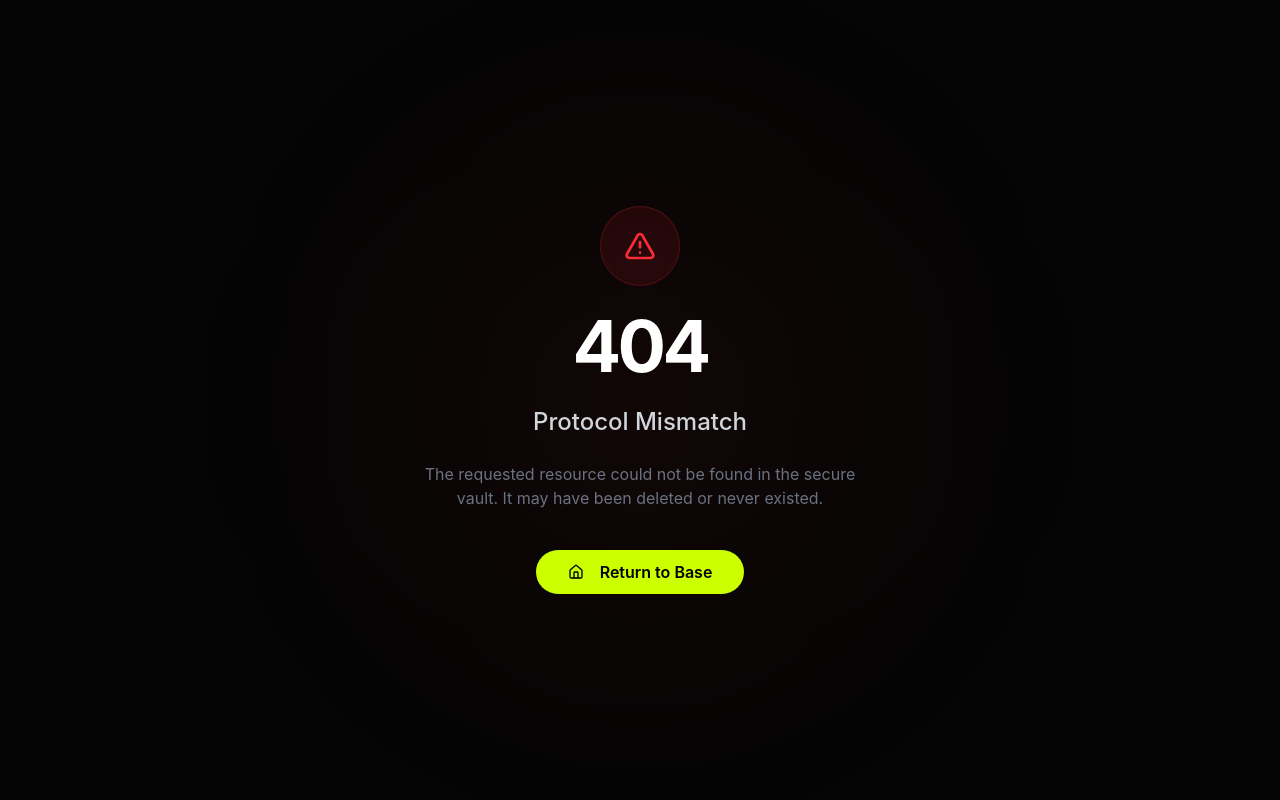
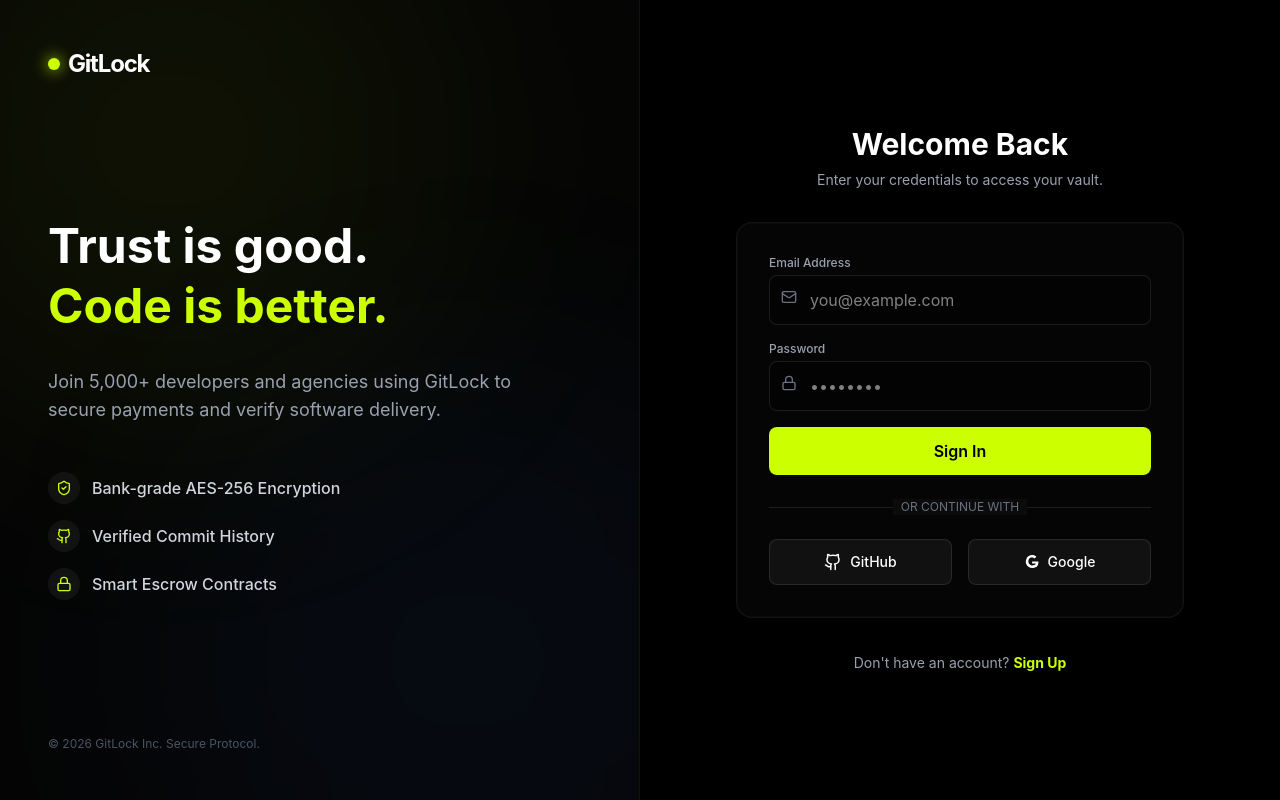
Before and after one commit to Aashiq-Edavalapati/git-lock, a Next.js app in the folder frontend/: page /login in a window 1280 px wide. Before the commit this address had no page. Built offline with nearby package versions, Linux system fonts and the light colour scheme.

Commit message:
feat: Add Login page

```diff
--- /dev/null
+++ b/frontend/src/app/login/page.js
@@ -0,0 +1,192 @@
+"use client";
+
+import { useState } from "react";
+import Link from "next/link";
+import { motion, AnimatePresence } from "framer-motion";
+import {
+  Github, Mail, ArrowRight, Code2, UserCircle2,
+  ShieldCheck, Lock, CheckCircle2
+} from "lucide-react";
+import Button from "@/components/ui/Button";
+
+export default function LoginPage() {
+  const [mode, setMode] = useState("signin"); // 'signin' | 'signup'
+  const [role, setRole] = useState("developer"); // 'developer' | 'client' (only for signup)
+  const [isLoading, setIsLoading] = useState(false);
+
+  const handleSubmit = (e) => {
+    e.preventDefault();
+    setIsLoading(true);
+    // Simulate Auth
+    setTimeout(() => {
+        setIsLoading(false);
+        window.location.href = "/dashboard";
+    }, 1500);
+  };
+
+  return (
+    <div className="min-h-screen grid grid-cols-1 lg:grid-cols-2">
+
+      {/* --- LEFT: BRANDING & VISUALS --- */}
+      <div className="relative hidden lg:flex flex-col justify-between p-12 bg-[#050505] overflow-hidden border-r border-white/5">
+         {/* Background FX */}
+         <div className="absolute top-0 left-0 w-full h-full">
+            <div className="absolute top-[-20%] left-[-20%] w-[600px] h-[600px] bg-primary/5 rounded-full blur-[120px]" />
+            <div className="absolute bottom-[-20%] right-[-20%] w-[600px] h-[600px] bg-blue-500/5 rounded-full blur-[120px]" />
+         </div>
+
+         <div className="relative z-10">
+            <Link href="/" className="flex items-center gap-2 text-2xl font-bold tracking-tighter">
+                <div className="w-3 h-3 bg-primary rounded-full shadow-[0_0_15px_var(--primary)]" />
+                GitLock
+            </Link>
+         </div>
+
+         <div className="relative z-10 space-y-8 max-w-lg">
+            <h1 className="text-5xl font-bold leading-tight">
+               Trust is good. <br/>
+               <span className="text-primary">Code is better.</span>
+            </h1>
+            <p className="text-gray-400 text-lg">
+               Join 5,000+ developers and agencies using GitLock to secure payments and verify software delivery.
+            </p>
+
+            <div className="space-y-4 pt-4">
+               <FeatureRow icon={ShieldCheck} text="Bank-grade AES-256 Encryption" />
+               <FeatureRow icon={Github} text="Verified Commit History" />
+               <FeatureRow icon={Lock} text="Smart Escrow Contracts" />
+            </div>
+         </div>
+
+         <div className="relative z-10 text-xs text-gray-600">
+            © 2026 GitLock Inc. Secure Protocol.
+         </div>
+      </div>
+
+      {/* --- RIGHT: AUTH FORM --- */}
+      <div className="flex items-center justify-center p-6 bg-black relative">
+         <div className="w-full max-w-md space-y-8">
+
+            {/* Mobile Logo */}
+            <div className="lg:hidden flex justify-center mb-8">
+               <Link href="/" className="flex items-center gap-2 text-xl font-bold">
+                  <div className="w-2 h-2 bg-primary rounded-full" /> GitLock
+               </Link>
+            </div>
+
+            <div className="text-center">
+               <h2 className="text-3xl font-bold text-white mb-2">
+                  {mode === 'signin' ? 'Welcome Back' : 'Create Account'}
+               </h2>
+               <p className="text-gray-400 text-sm">
+                  {mode === 'signin' ? 'Enter your credentials to access your vault.' : 'Start securing your code transactions today.'}
+               </p>
+            </div>
+
+            {/* Form Container */}
+            <div className="glass-card p-8 rounded-2xl border-white/5 bg-white/[0.02]">
+
+               {/* Role Selector (Signup Only) */}
+               <AnimatePresence>
+                  {mode === 'signup' && (
+                     <motion.div
+                        initial={{ height: 0, opacity: 0 }}
+                        animate={{ height: 'auto', opacity: 1 }}
+                        exit={{ height: 0, opacity: 0 }}
+                        className="mb-6 overflow-hidden"
+                     >
+                        <label className="text-xs font-bold text-gray-500 uppercase tracking-widest mb-3 block">I am a...</label>
+                        <div className="grid grid-cols-2 gap-3">
+                           <button
+                              type="button"
+                              onClick={() => setRole('developer')}
+                              className={`p-3 rounded-xl border flex flex-col items-center gap-2 transition-all ${role === 'developer' ? 'bg-primary/10 border-primary text-primary' : 'bg-black/20 border-white/10 text-gray-400 hover:bg-white/5'}`}
+                           >
+                              <Code2 size={20} />
+                              <span className="text-sm font-bold">Developer</span>
+                           </button>
+                           <button
+                              type="button"
+                              onClick={() => setRole('client')}
+                              className={`p-3 rounded-xl border flex flex-col items-center gap-2 transition-all ${role === 'client' ? 'bg-primary/10 border-primary text-primary' : 'bg-black/20 border-white/10 text-gray-400 hover:bg-white/5'}`}
+                           >
+                              <UserCircle2 size={20} />
+                              <span className="text-sm font-bold">Client</span>
+                           </button>
+                        </div>
+                     </motion.div>
+                  )}
+               </AnimatePresence>
+
+               <form onSubmit={handleSubmit} className="space-y-4">
+                  {mode === 'signup' && (
+                     <div>
+                        <label className="block text-xs font-medium text-gray-400 mb-1">Full Name</label>
+                        <input type="text" placeholder="John Doe" className="w-full bg-black/40 border border-white/10 rounded-lg p-3 text-white focus:border-primary/50 outline-none transition-colors" />
+                     </div>
+                  )}
+
+                  <div>
+                     <label className="block text-xs font-medium text-gray-400 mb-1">Email Address</label>
+                     <div className="relative">
+                        <Mail className="absolute left-3 top-3.5 text-gray-500" size={16} />
+                        <input type="email" placeholder="you@example.com" className="w-full bg-black/40 border border-white/10 rounded-lg p-3 pl-10 text-white focus:border-primary/50 outline-none transition-colors" />
+                     </div>
+                  </div>
+
+                  <div>
+                     <label className="block text-xs font-medium text-gray-400 mb-1">Password</label>
+                     <div className="relative">
+                        <Lock className="absolute left-3 top-3.5 text-gray-500" size={16} />
+                        <input type="password" placeholder="••••••••" className="w-full bg-black/40 border border-white/10 rounded-lg p-3 pl-10 text-white focus:border-primary/50 outline-none transition-colors" />
+                     </div>
+                  </div>
+
+                  <Button className="w-full h-12 text-base" disabled={isLoading}>
+                     {isLoading ? 'Authenticating...' : (mode === 'signin' ? 'Sign In' : 'Create Account')}
+                  </Button>
+               </form>
+
+               <div className="relative my-6">
+                  <div className="absolute inset-0 flex items-center"><div className="w-full border-t border-white/10"></div></div>
+                  <div className="relative flex justify-center text-xs uppercase"><span className="bg-[#0b0b0b] px-2 text-gray-500">Or continue with</span></div>
+               </div>
+
+               <div className="grid grid-cols-2 gap-4">
+                  <button className="flex items-center justify-center gap-2 p-3 rounded-lg bg-white/5 hover:bg-white/10 border border-white/10 text-sm font-medium transition-colors">
+                     <Github size={18} /> GitHub
+                  </button>
+                  <button className="flex items-center justify-center gap-2 p-3 rounded-lg bg-white/5 hover:bg-white/10 border border-white/10 text-sm font-medium transition-colors">
+                     <svg className="w-4 h-4" viewBox="0 0 24 24"><path fill="currentColor" d="M21.35 11.1h-9.17v2.98h5.36c-.23 1.25-.92 2.31-1.95 3.01v2.5h3.13c1.83-1.69 2.89-4.17 2.89-7.05c0-.68-.07-1.34-.19-1.97zM12.18 21c2.58 0 4.75-.85 6.34-2.31l-3.13-2.5c-.86.58-1.96.92-3.21.92c-2.48 0-4.57-1.67-5.32-3.92H3.71v2.46C5.35 18.91 8.52 21 12.18 21zM6.86 13.19c-.19-.58-.3-1.2-.3-1.84s.11-1.26.3-1.84V7.05H3.71C2.33 9.79 2.33 13.06 3.71 15.8l3.15-2.61zM12.18 5.25c1.4 0 2.66.49 3.65 1.43l2.73-2.73C16.93 2.39 14.71 1.45 12.18 1.45C8.52 1.45 5.35 3.54 3.71 6.3l3.15 2.61c.75-2.25 2.84-3.92 5.32-3.92z"/></svg>
+                     Google
+                  </button>
+               </div>
+            </div>
+
+            <div className="text-center">
+               <button
+                  onClick={() => setMode(mode === 'signin' ? 'signup' : 'signin')}
+                  className="text-sm text-gray-400 hover:text-white transition-colors"
+               >
+                  {mode === 'signin' ? "Don't have an account? " : "Already have an account? "}
+                  <span className="text-primary font-bold hover:underline">
+                     {mode === 'signin' ? 'Sign Up' : 'Log In'}
+                  </span>
+               </button>
+            </div>
+         </div>
+      </div>
+    </div>
+  );
+}
+
+function FeatureRow({ icon: Icon, text }) {
+  return (
+    <div className="flex items-center gap-3 text-gray-300">
+      <div className="w-8 h-8 rounded-full bg-white/5 flex items-center justify-center text-primary">
+         <Icon size={16} />
+      </div>
+      <span className="font-medium">{text}</span>
+    </div>
+  )
+}
```
